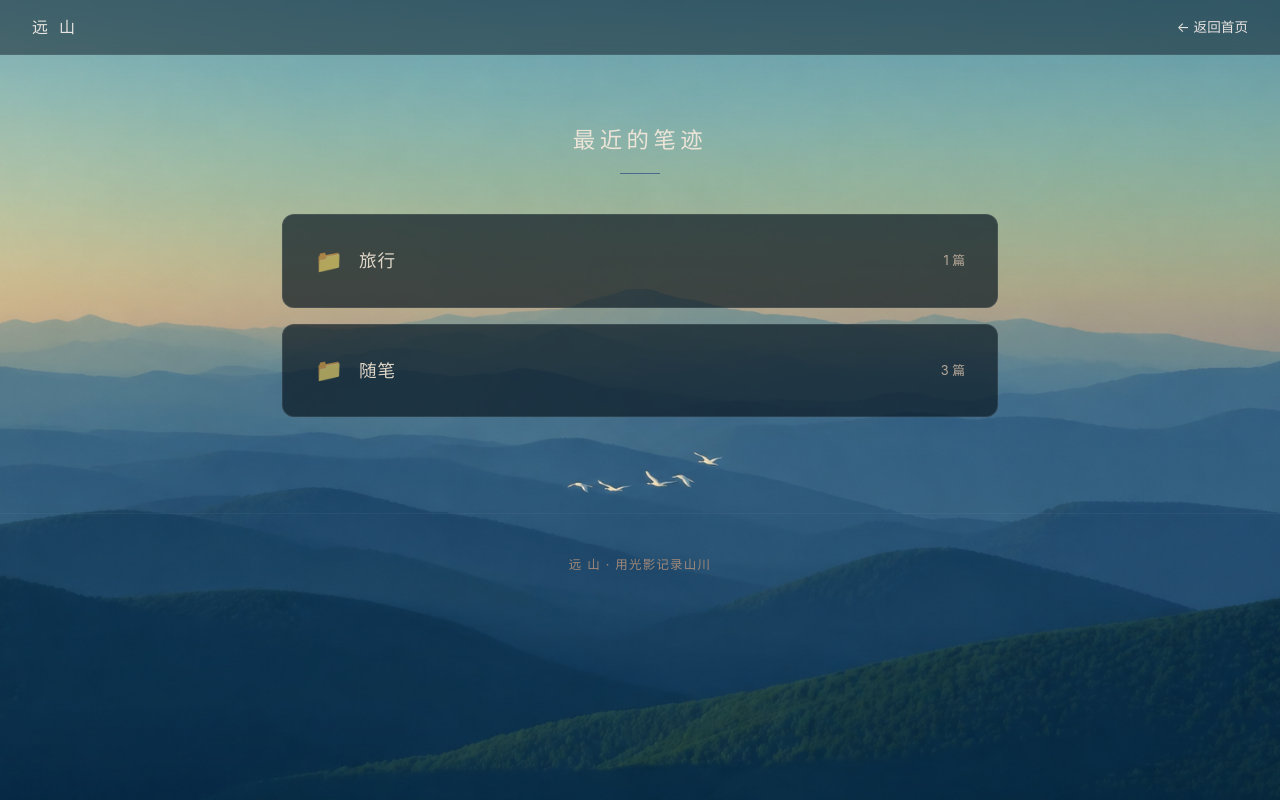
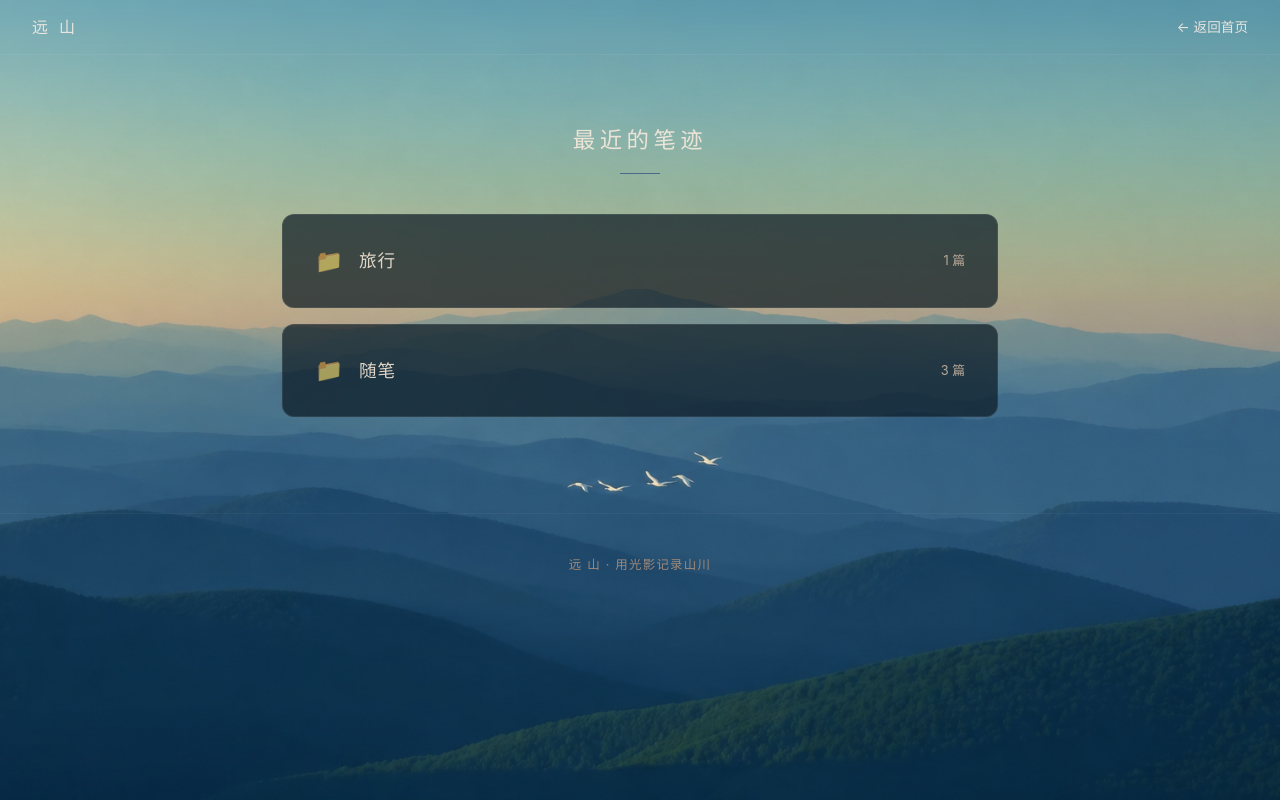
Before and after one commit to xihaooooooo/xihaooooooo.github.io, a plain HTML site: page posts.html in a window 1280 px wide. Drawn offline with nearby package versions, Linux system fonts and the light colour scheme.

Commit message:
导航栏完全透明

```diff
--- a/posts.html
+++ b/posts.html
@@ -24,8 +24,8 @@
     left: 0;
     width: 100%;
     z-index: 100;
-    background: rgba(10, 25, 35, 0.5);
-    backdrop-filter: blur(10px);
+    background: transparent;
+    backdrop-filter: blur(8px);
     border-bottom: 1px solid rgba(255,255,255,0.06);
     padding: 0.8rem 2rem;
     display: flex;
```
